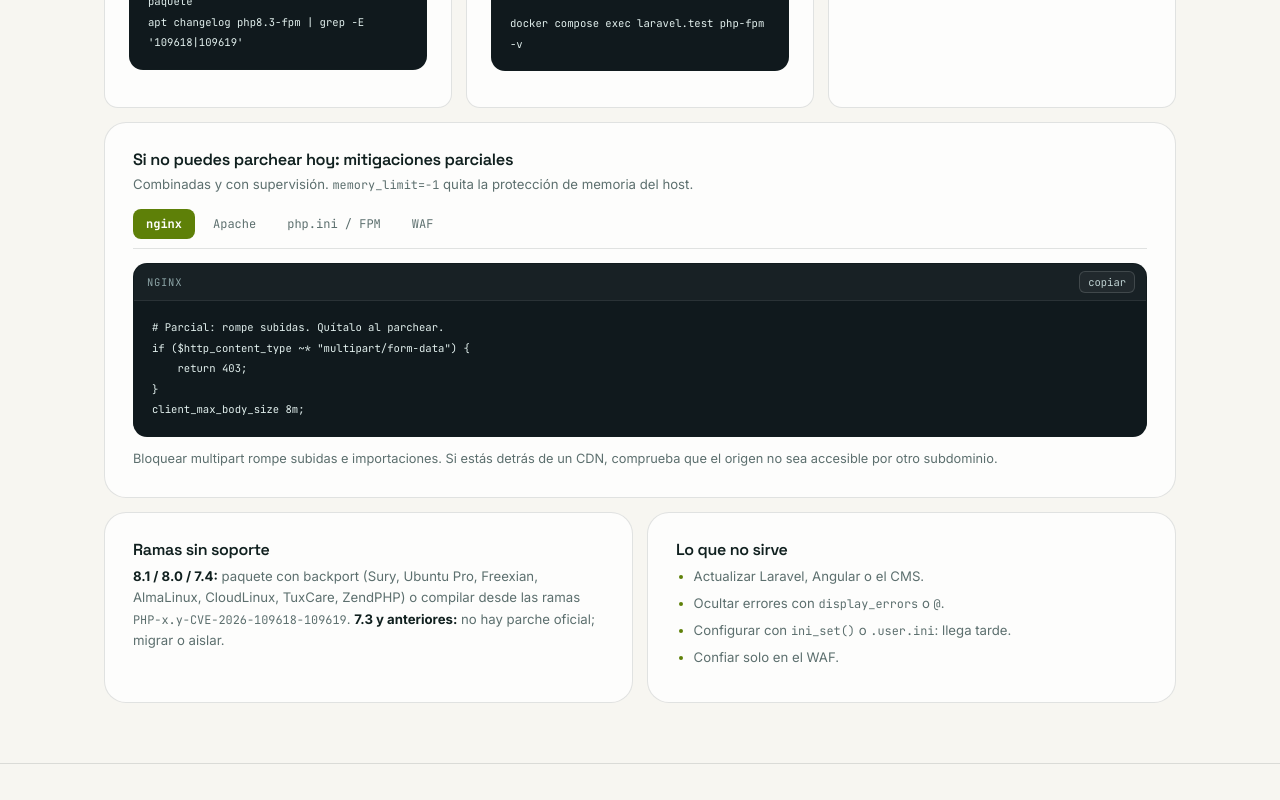
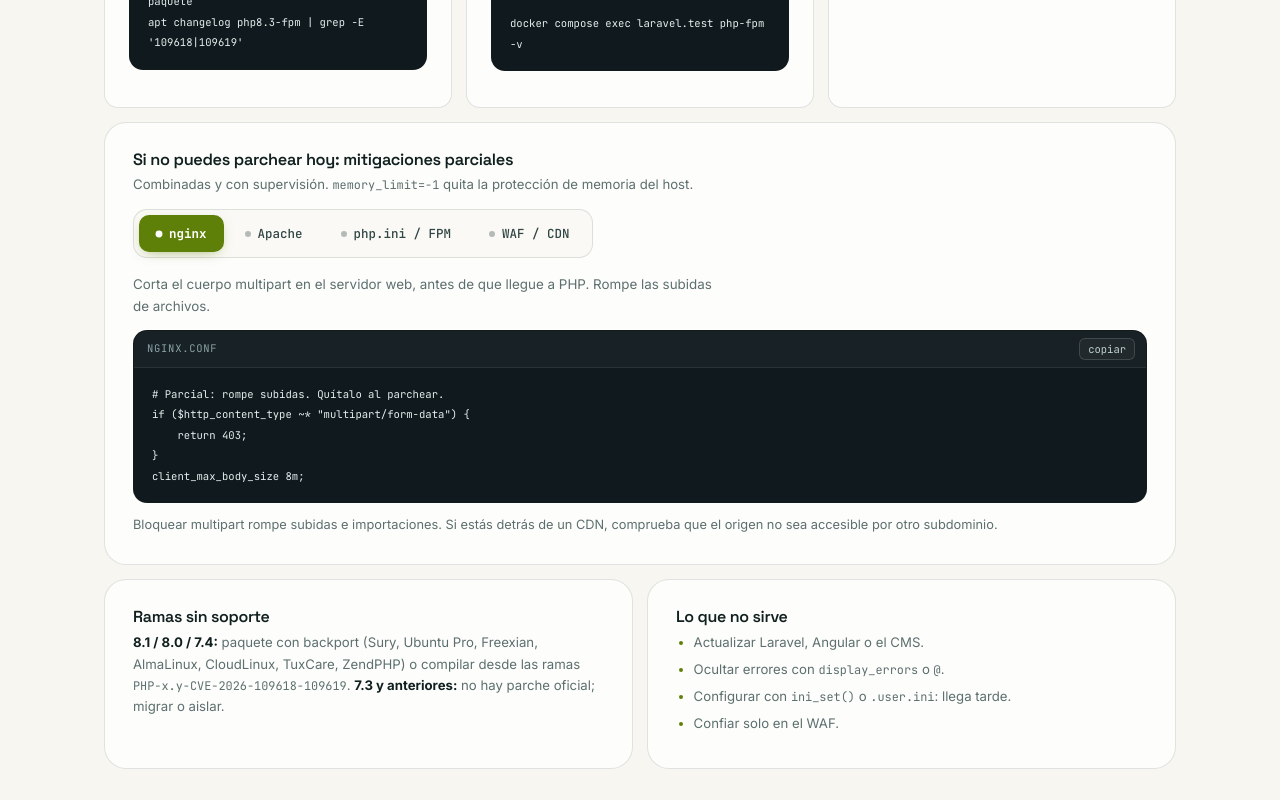
Before and after one commit to adriangs-77/php2bash, an Angular app: page / in a window 1280 px wide. Shown: the part 5220-6020 px from the top of the page. Built offline with nearby package versions, Linux system fonts and the light colour scheme.

Commit message:
Mitigaciones: pestañas como control segmentado, con descripción y código por componente y navegación por teclado
Co-authored-by: arena-agent <297053741+arena-agent@users.noreply.github.com>

```diff
--- a/src/app/sections/fixes.html
+++ b/src/app/sections/fixes.html
@@ -51,27 +51,33 @@
         Combinadas y con supervisión. <span class="mono">memory_limit=-1</span> quita la protección de memoria del host.
       </p>
 
-      <div class="tabs" role="tablist" aria-label="Mitigaciones">
-        <button type="button" class="tab" role="tab" id="tab-nginx" [attr.aria-selected]="tab() === 'nginx'" aria-controls="panel-nginx" (click)="set('nginx')">nginx</button>
-        <button type="button" class="tab" role="tab" id="tab-apache" [attr.aria-selected]="tab() === 'apache'" aria-controls="panel-apache" (click)="set('apache')">Apache</button>
-        <button type="button" class="tab" role="tab" id="tab-fpm" [attr.aria-selected]="tab() === 'fpm'" aria-controls="panel-fpm" (click)="set('fpm')">php.ini / FPM</button>
-        <button type="button" class="tab" role="tab" id="tab-waf" [attr.aria-selected]="tab() === 'waf'" aria-controls="panel-waf" (click)="set('waf')">WAF</button>
+      <div class="tabs" role="tablist" aria-label="Mitigaciones por componente" (keydown)="onKeydown($event)">
+        @for (t of tabs; track t.id) {
+          <button
+            type="button"
+            class="tab"
+            role="tab"
+            [id]="'tab-' + t.id"
+            [attr.aria-selected]="tab() === t.id"
+            [attr.aria-controls]="'panel-' + t.id"
+            [attr.tabindex]="tab() === t.id ? 0 : -1"
+            (click)="set(t.id)"
+          >
+            {{ t.label }}
+          </button>
+        }
       </div>
 
-      @switch (tab()) {
-        @case ('nginx') {
-          <div id="panel-nginx" role="tabpanel" aria-labelledby="tab-nginx"><app-code label="nginx" [wrap]="true" [code]="nginx" /></div>
-        }
-        @case ('apache') {
-          <div id="panel-apache" role="tabpanel" aria-labelledby="tab-apache"><app-code label="Apache" [wrap]="true" [code]="apache" /></div>
-        }
-        @case ('fpm') {
-          <div id="panel-fpm" role="tabpanel" aria-labelledby="tab-fpm"><app-code label="pool de FPM" [wrap]="true" [code]="fpm" /></div>
-        }
-        @case ('waf') {
-          <div id="panel-waf" role="tabpanel" aria-labelledby="tab-waf"><app-code label="borde" [wrap]="true" [code]="waf" /></div>
-        }
-      }
+      <div
+        class="tab-panel"
+        role="tabpanel"
+        [id]="'panel-' + tab()"
+        [attr.aria-labelledby]="'tab-' + tab()"
+        tabindex="0"
+      >
+        <p class="tab-desc">{{ current().desc }}</p>
+        <app-code [label]="current().codeLabel" [wrap]="true" [code]="current().code" />
+      </div>
 
       <p class="inline-note" style="margin-bottom: 0">
         Bloquear multipart rompe subidas e importaciones. Si estás detrás de un CDN, comprueba que el origen no sea
--- a/src/app/sections/fixes.ts
+++ b/src/app/sections/fixes.ts
@@ -1,7 +1,15 @@
-import { ChangeDetectionStrategy, Component, signal } from '@angular/core';
+import { ChangeDetectionStrategy, Component, computed, signal } from '@angular/core';
 import { CodeBlock } from '../ui/code';
 
-type Tab = 'nginx' | 'apache' | 'fpm' | 'waf';
+type TabId = 'nginx' | 'apache' | 'fpm' | 'waf';
+
+interface TabDef {
+  id: TabId;
+  label: string;
+  codeLabel: string;
+  desc: string;
+  code: string;
+}
 
 @Component({
   selector: 'app-fixes',
@@ -10,7 +18,7 @@ type Tab = 'nginx' | 'apache' | 'fpm' | 'waf';
   templateUrl: './fixes.html',
 })
 export class Fixes {
-  protected readonly tab = signal<Tab>('nginx');
+  protected readonly tab = signal<TabId>('nginx');
 
   protected readonly debian = `sudo apt update
 sudo apt install --only-upgrade php8.3-fpm php8.3-cli php8.3-common
@@ -31,33 +39,96 @@ php artisan queue:restart
 php artisan horizon:terminate
 php artisan optimize:clear`;
 
-  protected readonly nginx = `# Parcial: rompe subidas. Quítalo al parchear.
+  protected readonly tabs: TabDef[] = [
+    {
+      id: 'nginx',
+      label: 'nginx',
+      codeLabel: 'nginx.conf',
+      desc: 'Corta el cuerpo multipart en el servidor web, antes de que llegue a PHP. Rompe las subidas de archivos.',
+      code: `# Parcial: rompe subidas. Quítalo al parchear.
 if ($http_content_type ~* "multipart/form-data") {
     return 403;
 }
-client_max_body_size 8m;`;
-
-  protected readonly apache = `# Parcial
+client_max_body_size 8m;`,
+    },
+    {
+      id: 'apache',
+      label: 'Apache',
+      codeLabel: 'httpd.conf / .htaccess',
+      desc: 'Equivalente para Apache con mod_php o proxy_fcgi. Añádelo en cada VirtualHost que sirva PHP.',
+      code: `# Parcial
 RewriteEngine On
 RewriteCond %{HTTP:Content-Type} multipart/form-data [NC]
 RewriteRule ^ - [F]
-LimitRequestBody 8388608`;
-
-  protected readonly fpm = `; Pool de FPM (aplica antes de parsear la petición)
+LimitRequestBody 8388608`,
+    },
+    {
+      id: 'fpm',
+      label: 'php.ini / FPM',
+      codeLabel: 'pool de PHP-FPM',
+      desc: 'Desactiva el progreso de subida y quita el límite de memoria controlable. Debe aplicarse antes de parsear la petición.',
+      code: `; Pool de FPM (aplica antes de parsear la petición)
 php_admin_flag[session.upload_progress.enabled] = off
 php_admin_flag[fatal_error_backtraces] = off   ; solo 8.5
 php_admin_value[memory_limit] = -1             ; quita el límite controlable
-php_admin_value[post_max_size] = 8M`;
-
-  protected readonly waf = `# Reglas de emergencia ya publicadas (no sustituyen al parche):
+php_admin_value[post_max_size] = 8M`,
+    },
+    {
+      id: 'waf',
+      label: 'WAF / CDN',
+      codeLabel: 'borde',
+      desc: 'Reglas de emergencia publicadas por los proveedores. Útiles para ganar tiempo, insuficientes por sí solas.',
+      code: `# Reglas ya publicadas (no sustituyen al parche):
 # Cloudflare · AWS WAF · Fastly · Imperva · Akamai · Vercel
 #
 # Comprueba siempre:
 #  - ningún subdominio (staging, direct) apunta al origen sin proxy
 #  - el origen solo acepta tráfico del CDN
-#  - las reglas cubren HTTP/2 y chunked sin Content-Length`;
+#  - las reglas cubren HTTP/2 y chunked sin Content-Length`,
+    },
+  ];
 
-  protected set(t: Tab): void {
-    this.tab.set(t);
+  protected readonly current = computed(
+    () => this.tabs.find((t) => t.id === this.tab()) ?? this.tabs[0],
+  );
+
+  protected set(id: TabId): void {
+    this.tab.set(id);
+  }
+
+  /** Navegación con flechas / Inicio / Fin dentro del tablist. */
+  protected onKeydown(event: KeyboardEvent): void {
+    const keys: Record<string, number> = {
+      ArrowRight: 1,
+      ArrowDown: 1,
+      ArrowLeft: -1,
+      ArrowUp: -1,
+    };
+    const count = this.tabs.length;
+    // Punto de partida: la pestaña que tiene el foco (no la seleccionada),
+    // para que las flechas se comporten como un tablist nativo.
+    const focusedId = (event.target as HTMLElement | null)
+      ?.closest('[role="tab"]')
+      ?.id?.replace('tab-', '');
+    const index = Math.max(
+      0,
+      this.tabs.findIndex((t) => t.id === (focusedId ?? this.tab())),
+    );
+    let next = -1;
+
+    if (event.key in keys) {
+      next = (index + keys[event.key] + count) % count;
+    } else if (event.key === 'Home') {
+      next = 0;
+    } else if (event.key === 'End') {
+      next = count - 1;
+    }
+
+    if (next >= 0) {
+      event.preventDefault();
+      this.tab.set(this.tabs[next].id);
+      const el = document.getElementById('tab-' + this.tabs[next].id);
+      el?.focus();
+    }
   }
 }
--- a/src/styles.css
+++ b/src/styles.css
@@ -823,32 +823,82 @@ td .hl { color: var(--text); font-weight: 600; }
   .tl-body { grid-column: 2; }
 }
 
-/* ---------- Tabs ---------- */
+/* ---------- Tabs (control segmentado) ---------- */
 
 .tabs {
   display: flex;
-  gap: 5px;
   flex-wrap: wrap;
-  border-bottom: 1px solid var(--border);
-  padding-bottom: 9px;
-  margin-bottom: 14px;
+  gap: 4px;
+  padding: 5px;
+  margin-bottom: 16px;
+  border: 1px solid var(--border);
+  border-radius: 14px;
+  background: color-mix(in srgb, var(--bg) 55%, transparent);
+  width: fit-content;
+  max-width: 100%;
 }
+
 .tab {
+  position: relative;
+  display: inline-flex;
+  align-items: center;
+  gap: 7px;
   border: 1px solid transparent;
   background: transparent;
-  color: var(--muted);
+  color: var(--text-soft);
   font-family: var(--font-mono);
-  font-size: 12px;
-  padding: 6px 12px;
-  border-radius: 8px;
+  font-size: 12.5px;
+  font-weight: 500;
+  padding: 9px 16px;
+  border-radius: 10px;
   cursor: pointer;
-  transition: all 0.15s ease;
+  white-space: nowrap;
+  transition: background 0.15s ease, color 0.15s ease, box-shadow 0.15s ease;
 }
-.tab:hover { color: var(--text); background: var(--panel-2); }
+.tab::before {
+  content: '';
+  width: 6px;
+  height: 6px;
+  border-radius: 50%;
+  background: currentColor;
+  opacity: 0.35;
+  transition: opacity 0.15s ease, transform 0.15s ease;
+}
+.tab:hover {
+  color: var(--text);
+  background: var(--panel-2);
+}
+.tab:hover::before { opacity: 0.75; }
+.tab:focus-visible {
+  outline: 2px solid var(--tone);
+  outline-offset: 2px;
+}
 .tab[aria-selected='true'] {
   color: var(--accent-ink);
   background: var(--tone);
-  font-weight: 600;
+  font-weight: 700;
+  box-shadow: 0 4px 14px -6px color-mix(in srgb, var(--tone) 70%, transparent);
+}
+.tab[aria-selected='true']::before {
+  opacity: 1;
+  transform: scale(1.15);
+}
+
+.tab-panel {
+  animation: fade 0.2s ease;
+}
+.tab-panel:focus-visible { outline: 2px solid var(--tone); outline-offset: 4px; border-radius: 12px; }
+
+.tab-desc {
+  font-size: 13.4px;
+  color: var(--muted);
+  margin: 0 0 10px;
+  max-width: 76ch;
+}
+
+@media (max-width: 560px) {
+  .tabs { width: 100%; }
+  .tab { flex: 1 1 auto; justify-content: center; padding: 9px 12px; font-size: 12px; }
 }
 
 /* ---------- Checker ---------- */
```
